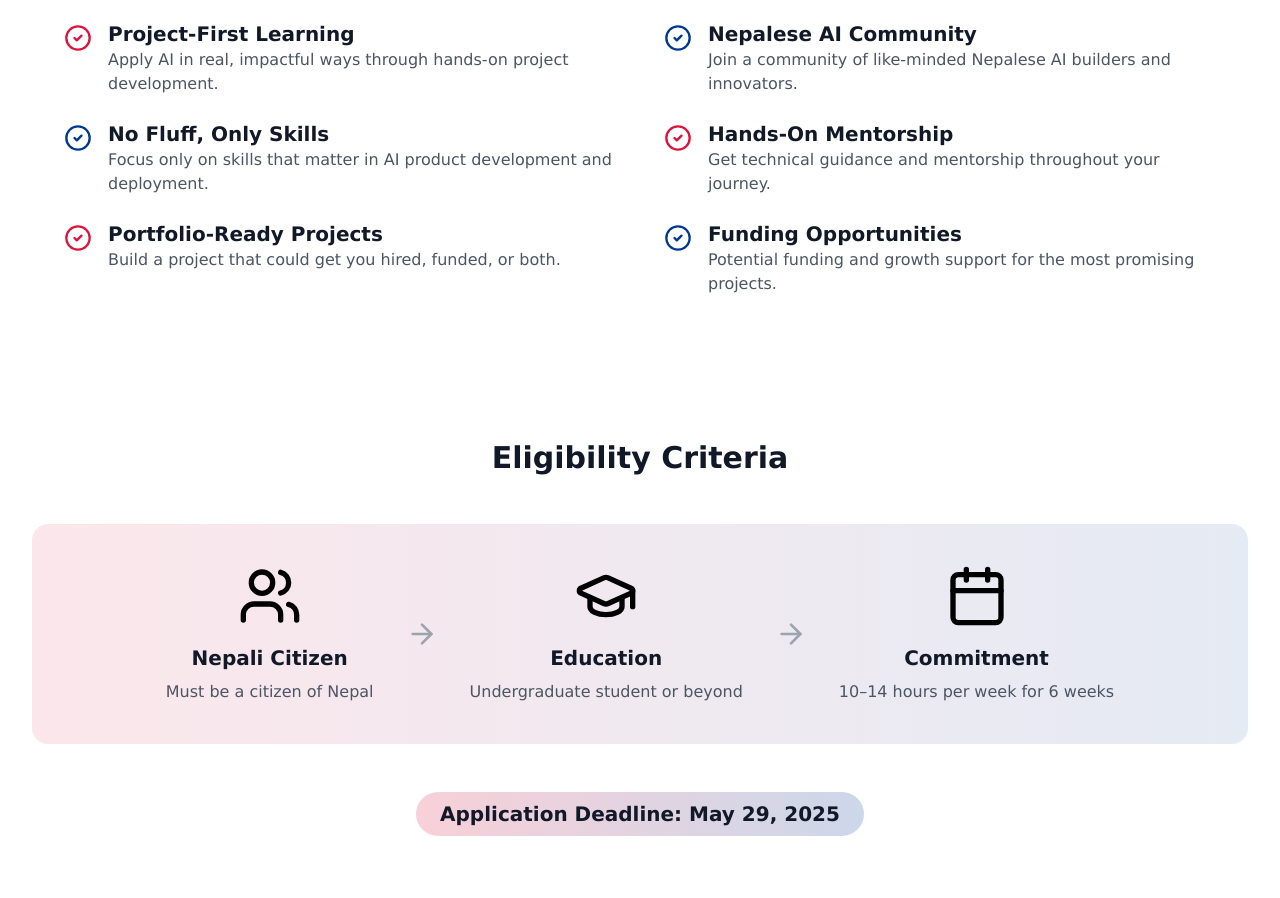
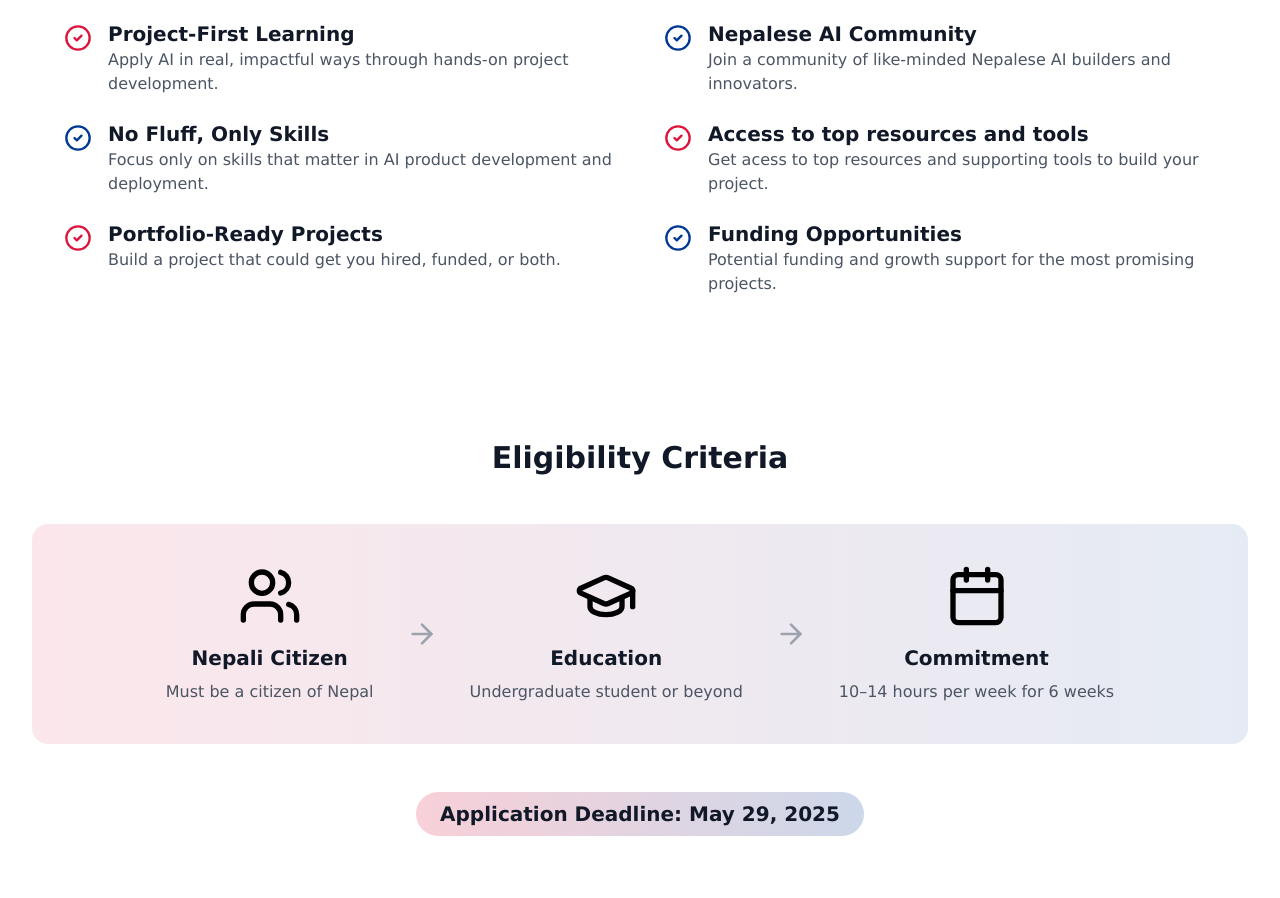
Before and after one commit to npl-coder/nplcoder, a Next.js app: page /gen-ai-fellowship in a window 1280 px wide. Shown: the part 2440-3338 px from the top of the page. Built offline with nearby package versions, Linux system fonts and the light colour scheme.

Commit message:
text update : GenAI

```diff
--- a/data/whyData.js
+++ b/data/whyData.js
@@ -20,8 +20,8 @@ const whyData = [
       "color": "#003893"
     },
     {
-      "title": "Hands-On Mentorship",
-      "description": "Get technical guidance and mentorship throughout your journey.",
+      "title": "Access to top resources and tools",
+      "description": "Get acess to top resources and supporting tools to build your project.",
       "color": "#DC143C"
     },
     {
```
